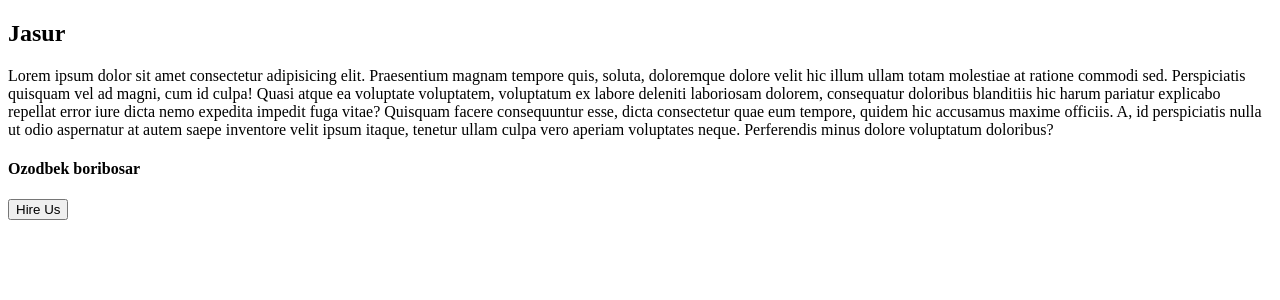
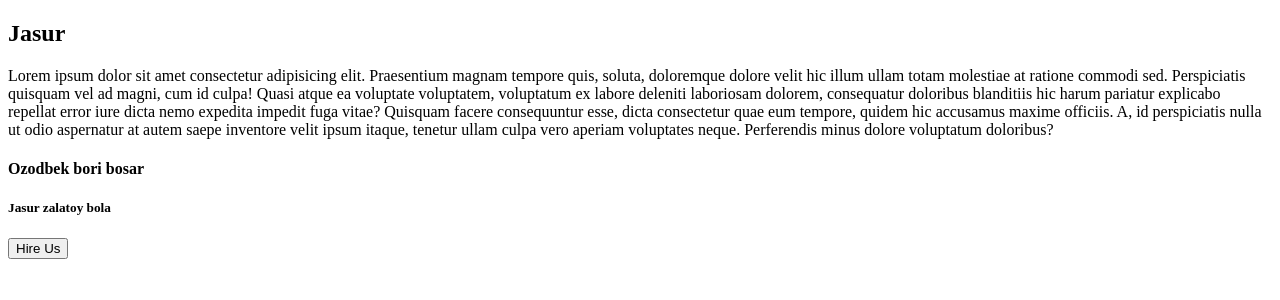
Before and after one commit to 1HP-CLAY/cyber, a React (Vite) app: page / in a window 1280 px wide. Shown: the top 300 px of the page. Built offline with nearby package versions, Linux system fonts and the light colour scheme.

Commit message:
h5 jasur zalatoy

```diff
--- a/src/App.jsx
+++ b/src/App.jsx
@@ -18,7 +18,8 @@ function App() {
         tenetur ullam culpa vero aperiam voluptates neque. Perferendis minus
         dolore voluptatum doloribus?
       </p>
-      <h4>Ozodbek boribosar</h4>
+      <h4>Ozodbek bori bosar</h4>
+      <h5>Jasur zalatoy bola</h5>
       <button>Hire Us</button>
     </>
   );
```
